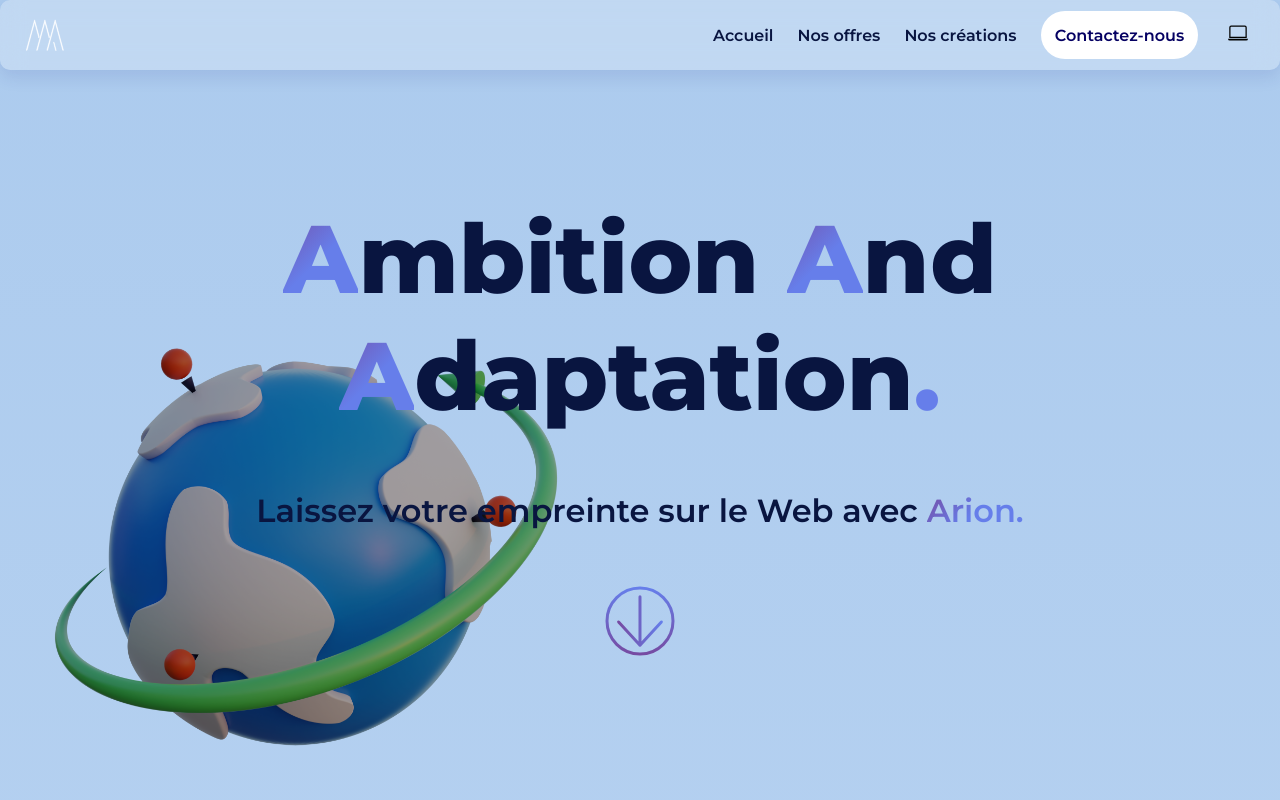
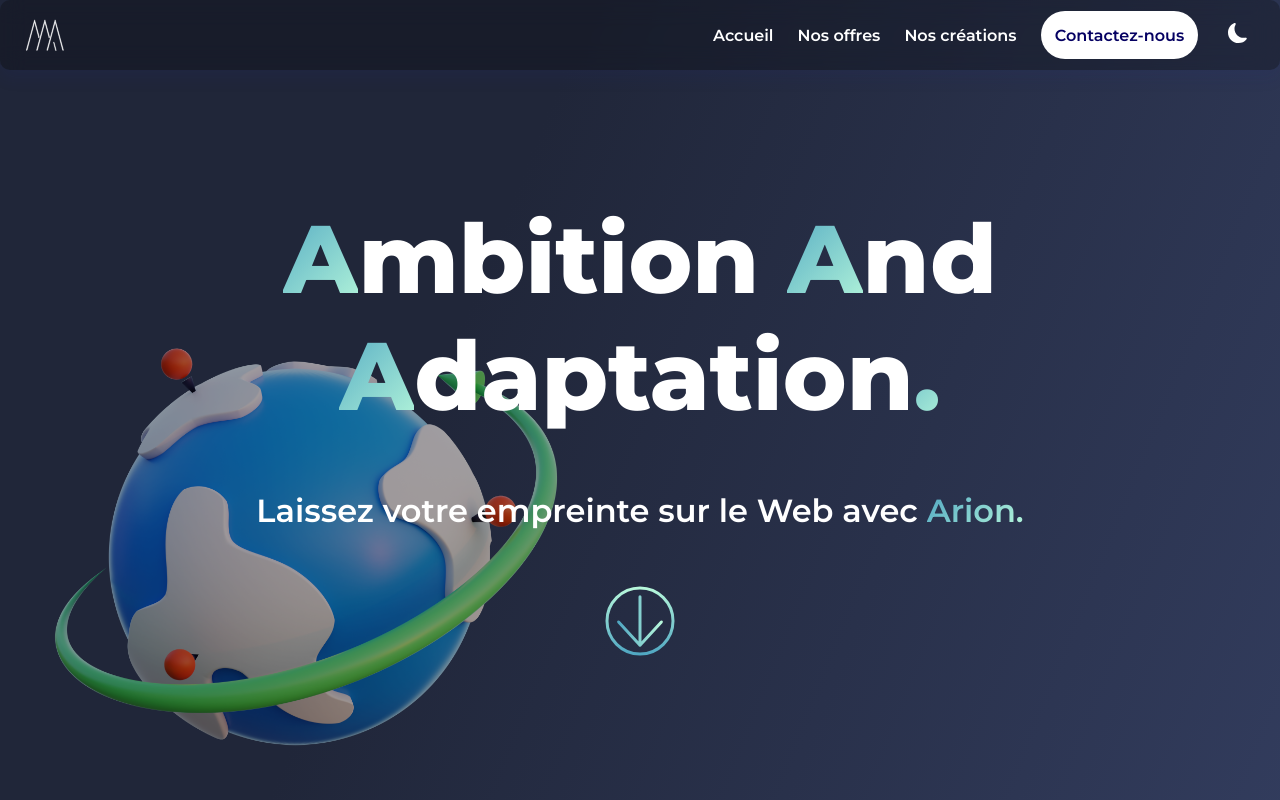
Before and after one commit to Arvialo/demo.v1, a Next.js app: page / in a window 1280 px wide. Both pictures are taken after a click on the button 1238 px from the left and 35 px from the top of the page. Shown: the top 800 px of the page. Built offline with nearby package versions, Linux system fonts and the light colour scheme.

Commit message:
theme mode working

```diff
--- a/components/Footer.js
+++ b/components/Footer.js
@@ -1,4 +1,8 @@
+import useColorTheme from "@/hooks/useColorTheme";
+import classNames from "@/hooks/classNames";
+
 function Footer() {
+	const { isLight } = useColorTheme();
 	return (
 		<>
 			<footer className="light-theme-footer">
@@ -42,7 +46,12 @@
 						Contactez-nous
 					</h2>
 				</div>
-        <div className="footer-end light-theme-footer-end">
+				<div
+					className={classNames(
+						"footer-end",
+						isLight ? "light-theme-footer-end" : ""
+					)}
+				>
 					<p>c 2023</p>
 					<p>Agence Web Arion. Tous droits réservés</p>
 				</div>
--- a/components/Header.js
+++ b/components/Header.js
@@ -1,22 +1,42 @@
 import { useState } from "react";
 import Link from "next/link";
 
-import { BsLaptop, BsMoonFill, BsSun } from "react-icons/bs";
-import useLocalStorage from "@/hooks/useLocalStorage";
+import {
+	BsLaptop,
+	BsMoonFill,
+	BsSun,
+	BsMoon,
+	BsLaptopFill,
+} from "react-icons/bs";
+import useColorTheme from "@/hooks/useColorTheme";
+import classNames from "@/hooks/classNames";
 
 function Header() {
-	const [theme, setTheme] = useLocalStorage("theme", "dark");
+	const { theme, setTheme, isLight } = useColorTheme();
 	const [isOpen, setIsOpen] = useState(0);
+
+	console.log(isLight);
 
 	const themes = {
 		light: <BsSun />,
-		dark: <BsMoonFill />,
-		system: <BsLaptop />,
+		dark: <BsMoonFill style={{ color: "white" }} />,
+		system: isLight ? (
+			<BsLaptop />
+		) : (
+			<BsLaptop style={{ color: "white" }} />
+		),
 	};
+
+	let navItem = isLight ? "nav-item-light" : "nav-item-dark";
 
 	return (
 		<header>
-			<div className="header-container light_theme-header">
+			<div
+				className={classNames(
+					"header-container",
+					isLight ? "light_theme-header" : ""
+				)}
+			>
 				<img src="logo.svg" alt="" className="logo" />
 				<img
 					src={isOpen ? "cross.svg" : "hamburger.svg"}
@@ -28,31 +48,29 @@
 					<Link
 						style={{ textDecoration: "none" }}
 						href="/"
-						className="nav-item"
-						// state={{ theme: { theme }, setTheme: { setTheme } }}
+						className={navItem}
 					>
 						Accueil
 					</Link>
 					<Link
 						style={{ textDecoration: "none" }}
 						href="/offers"
-						className="nav-item"
-						// state={{ theme: theme }}
+						className={navItem}
 					>
 						Nos offres
 					</Link>
 					<Link
 						style={{ textDecoration: "none" }}
 						href="creations"
-						className="nav-item"
+						className={navItem}
 					>
 						Nos créations
 					</Link>
 					<div
-						className={
-							"nav-item-button" +
-							(theme && " nav-item-button-light")
-						}
+						className={classNames(
+							isLight ? "nav-item-button-light" : "",
+							"nav-item-button"
+						)}
 					>
 						Contactez-nous
 					</div>
--- /dev/null
+++ b/hooks/classNames.js
@@ -0,0 +1,3 @@
+export default function classNames(...args) {
+	return args.filter(Boolean).join(" ");
+}
--- a/hooks/useColorTheme.js
+++ b/hooks/useColorTheme.js
@@ -1,8 +1,9 @@
-import { useEffect } from "react";
+import { useEffect, useState } from "react";
 import useLocalStorage from "./useLocalStorage";
 
 export default function useColorTheme() {
-	const [theme, setTheme] = useLocalStorage("theme", "dark");
+	const [theme, setTheme] = useLocalStorage("theme", "light");
+	const [systemLight, setSystemLight] = useState(true);
 
 	useEffect(() => {
 		if (
@@ -10,15 +11,19 @@
 			(theme === "system" &&
 				window.matchMedia("(prefers-color-scheme: dark)").matches)
 		) {
-			document.documentElement.classList.add("dark");
+			setSystemLight(false);
+			document.body.classList.remove("light_theme-body");
+			document.documentElement.classList.remove("light_theme-html");
 		} else {
-			document.documentElement.classList.remove("dark");
+			setSystemLight(true);
+			document.body.classList.add("light_theme-body");
+			document.documentElement.classList.add("light_theme-html");
 		}
 	}, [theme]);
 
 	return {
 		theme: theme,
 		setTheme,
-		isDark: theme !== "light",
+		isLight: theme === "light" || systemLight,
 	};
 }
--- a/hooks/useLocalStorage.js
+++ b/hooks/useLocalStorage.js
@@ -21,7 +21,5 @@
 		localStorage.setItem(key, data);
 	}, [data]);
 
-	console.log(data);
-
 	return [data, setData];
 }
--- a/pages/_document.js
+++ b/pages/_document.js
@@ -1,15 +1,10 @@
 import { Html, Head, Main, NextScript } from "next/document";
-// import useColorTheme from "@/hooks/useColorTheme";
-import useLocalStorage from "@/hooks/useLocalStorage";
-import { useEffect } from "react";
 
 export default function Document() {
-	const [theme, setTheme] = useLocalStorage("theme", "dark");
-
 	return (
-		<Html lang="en" className="light_theme-html">
+		<Html lang="en">
 			<Head />
-			<body className="light_theme-body">
+			<body>
 				<Main />
 				<NextScript />
 			</body>
--- a/pages/index.js
+++ b/pages/index.js
@@ -3,11 +3,12 @@
 import Footer from "@/components/Footer";
 import AOS from "aos";
 import "aos/dist/aos.css";
-import { useEffect, useRef, useState } from "react";
-import useLocalStorage from "@/hooks/useLocalStorage";
+import { useEffect, useRef } from "react";
+import useColorTheme from "@/hooks/useColorTheme";
+import classNames from "@/hooks/classNames";
 
 export default function Home() {
-	const [theme, setTheme] = useLocalStorage("theme", "dark");
+	const { isLight } = useColorTheme();
 
 	const ref = useRef(null);
 
@@ -45,37 +46,37 @@
 						>
 							{/* Ambition <span className="slogan-gradient">And</span> Adaptation. */}
 							<span
-								className={
-									(theme && "slogan-gradient-light") +
-									" slogan-gradient"
-								}
+								className={classNames(
+									"slogan-gradient",
+									isLight ? "slogan-gradient-light" : ""
+								)}
 							>
 								A
 							</span>
 							mbition{" "}
 							<span
-								className={
-									(theme && "slogan-gradient-light") +
-									" slogan-gradient"
-								}
+								className={classNames(
+									"slogan-gradient",
+									isLight ? "slogan-gradient-light" : ""
+								)}
 							>
 								A
 							</span>
 							nd{" "}
 							<span
-								className={
-									(theme && "slogan-gradient-light") +
-									" slogan-gradient"
-								}
+								className={classNames(
+									"slogan-gradient",
+									isLight ? "slogan-gradient-light" : ""
+								)}
 							>
 								A
 							</span>
 							daptation
 							<span
-								className={
-									(theme && "slogan-gradient-light") +
-									" slogan-gradient"
-								}
+								className={classNames(
+									"slogan-gradient",
+									isLight ? "slogan-gradient-light" : ""
+								)}
 							>
 								.
 							</span>
@@ -89,10 +90,10 @@
 						>
 							Laissez votre empreinte sur le Web avec{" "}
 							<span
-								className={
-									(theme && "slogan-gradient-light") +
-									" slogan-gradient"
-								}
+								className={classNames(
+									"slogan-gradient",
+									isLight ? "slogan-gradient-light" : ""
+								)}
 							>
 								Arion.
 							</span>
@@ -101,10 +102,13 @@
 					<img
 						src="terre.png"
 						alt="dessin appareil web"
-						className={"hero-banner-image"}
+						className={classNames(
+							"hero-banner-image",
+							isLight ? "hero-banner-image-light" : ""
+						)}
 					/>
 					<img
-						src="flechelight.svg"
+						src={"fleche" + (isLight ? "light" : "") + ".svg"}
 						alt=""
 						className="fleche"
 						onClick={handleClick}
@@ -119,7 +123,7 @@
 					data-aos-anchor-placement="top-center"
 				>
 					<h2>Qui sommes nous ?</h2>
-					<p className={theme && "presentation-light"}>
+					<p className={isLight ? "presentation-light" : ""}>
 						Nous sommes 3 futurs ingénieurs de l'ESIEA qui avons
 						décidé d'accompagner les entreprises voulant booster
 						leurs ventes. De la création de sites web au
@@ -138,16 +142,21 @@
 					<h2 className="service-titre">Nos Services</h2>
 					<div className="nos-services-grid">
 						<div
-							className={
-								(theme && "service-item-light") +
-								" service-item"
-							}
+							className={classNames(
+								"service-item",
+								isLight ? "service-item-light" : ""
+							)}
 							data-aos="flip-right"
 							data-aos-anchor-placement="top-center"
 							data-aos-once="true"
 							data-aos-duration="500"
 						>
-							<img src="test3light.svg" alt="" />
+							<img
+								src={
+									"test3" + (isLight ? "light" : "") + ".svg"
+								}
+								alt=""
+							/>
 							<h3>Creation de site web</h3>
 							<p>
 								Takimata dolore eos sea labore. Volutpat sanctus
@@ -156,17 +165,22 @@
 							</p>
 						</div>
 						<div
-							className={
-								(theme && "service-item-light") +
-								" service-item"
-							}
+							className={classNames(
+								"service-item",
+								isLight ? "service-item-light" : ""
+							)}
 							data-aos="flip-right"
 							data-aos-anchor-placement="top-center"
 							data-aos-once="true"
 							data-aos-delay="100"
 							data-aos-duration="500"
 						>
-							<img src="test4light.svg" alt="" />
+							<img
+								src={
+									"test4" + (isLight ? "light" : "") + ".svg"
+								}
+								alt=""
+							/>
 							<h3>SEO</h3>
 							<p>
 								Takimata dolore eos sea labore. Volutpat sanctus
@@ -176,10 +190,10 @@
 						</div>
 					</div>
 					<button
-						className={
-							(theme && "ensavoirplus-button-light") +
-							" ensavoirplus-button"
-						}
+						className={classNames(
+							"ensavoirplus-button",
+							isLight ? "ensavoirplus-button-light" : ""
+						)}
 					>
 						En savoir plus
 					</button>
--- a/styles/styles.css
+++ b/styles/styles.css
@@ -153,9 +153,16 @@
     color: white;
 }
 
-.nav-item{
+.nav-item-dark{
+    transition: all 0.5s;
+    color: white;
+
+}
+
+.nav-item-light {
     transition: all 0.5s;
     color: #091540;
+
 }
 
 
```
Lines whose indentation alone changed are shown as unchanged.
